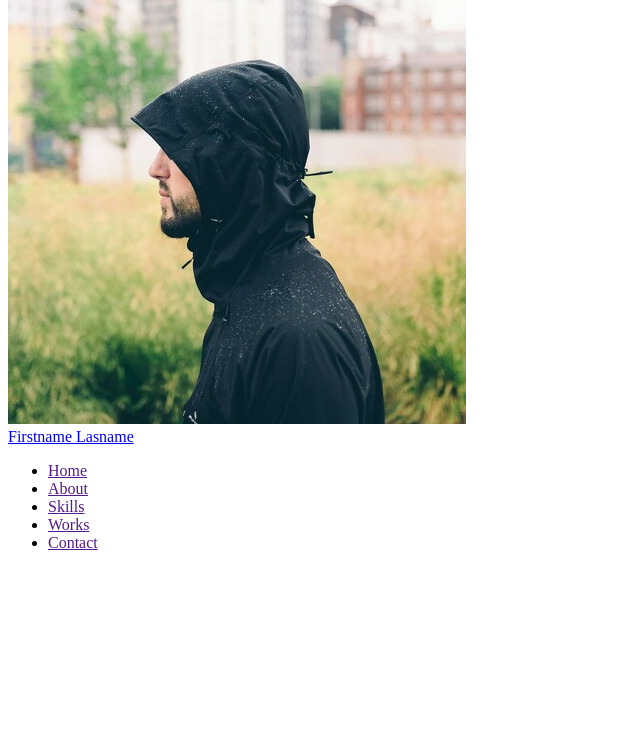
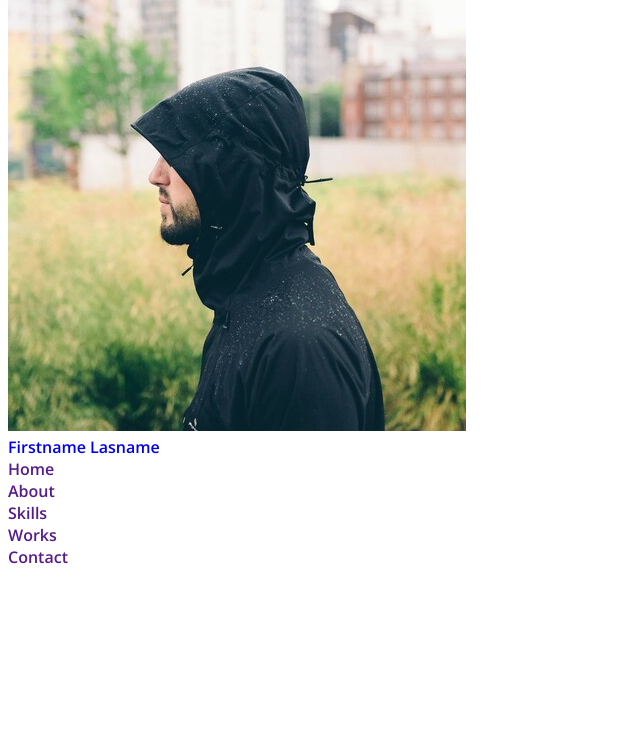
Before and after one commit to j-codepro/responsive-dropdown-menu, a website built with webpack: page dist/index.html in a window 1280 px wide. Shown: the part 71-800 px from the top of the page, without its empty margins (0-640 px from the left). Built offline with nearby package versions, Linux system fonts and the light colour scheme.

Commit message:
CSS variables

```diff
--- a/dist/css/style.css
+++ b/dist/css/style.css
@@ -0,0 +1,49 @@
+/* MOBILE FIRST */
+
+:root {
+    --first-color: #5b65f5;
+    --first-color-light: #c4c7f5;
+    --dark-color: #0e1026;
+    --white-color: #fbfbfb;
+
+    --content-font: 'Open Sans', sans-serif;
+    --nav-name-font-size: 1.5rem;
+    --normal-font-size: 0.938rem;
+
+    --z-fixed: 100;
+}
+
+@media screen and (min-width: 768px) {
+    :root {
+        --nav-name-font-size: 1rem;
+        --normal-font-size: 1rem;
+    }
+}
+
+/* BASE */
+*,
+::before,
+::after {
+    box-sizing: border-box;
+}
+
+#content {
+    margin: var(--header-height) 0 0 0;
+    font-family: var(--content-font);
+    font-size: var(--normal-font-size);
+    font-weight: 600;
+}
+
+ul {
+    margin: 0;
+    padding: 0;
+    list-style: none;
+}
+
+a {
+    text-decoration: none;
+}
+
+/* HEADER */
+
+/* NAV */
--- a/dist/index.html
+++ b/dist/index.html
@@ -7,6 +7,9 @@
     <title>Responsive Menu Dropdown</title>
     <!-- CSS -->
     <link rel="stylesheet" href="css/style.css">
+    <link rel="preconnect" href="https://fonts.googleapis.com">
+    <link rel="preconnect" href="https://fonts.gstatic.com" crossorigin>
+    <link href="https://fonts.googleapis.com/css2?family=Open+Sans:wght@400;600&display=swap" rel="stylesheet">
     <!-- BOXICONS -->
     <link href='https://unpkg.com/boxicons@2.0.9/css/boxicons.min.css' rel='stylesheet'>
     <!-- JS -->
```
